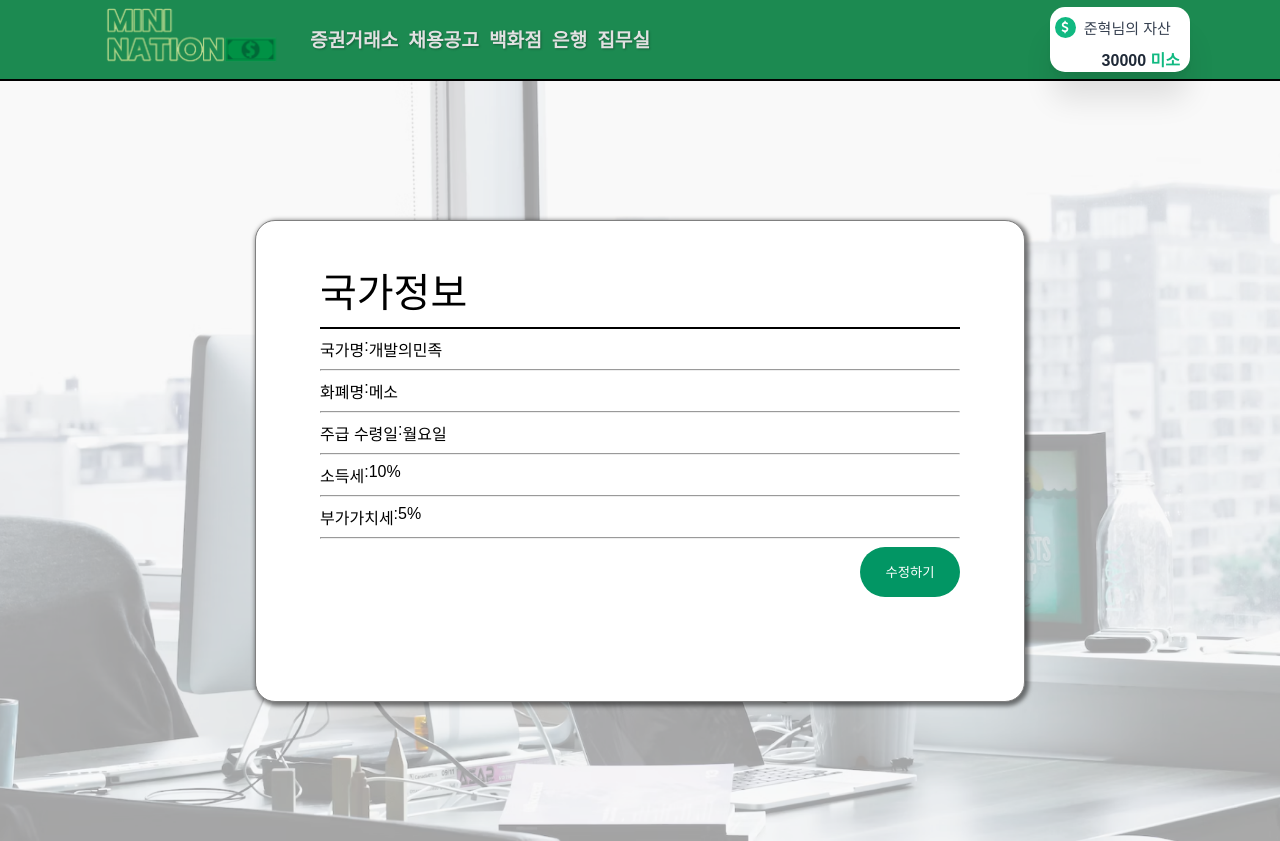
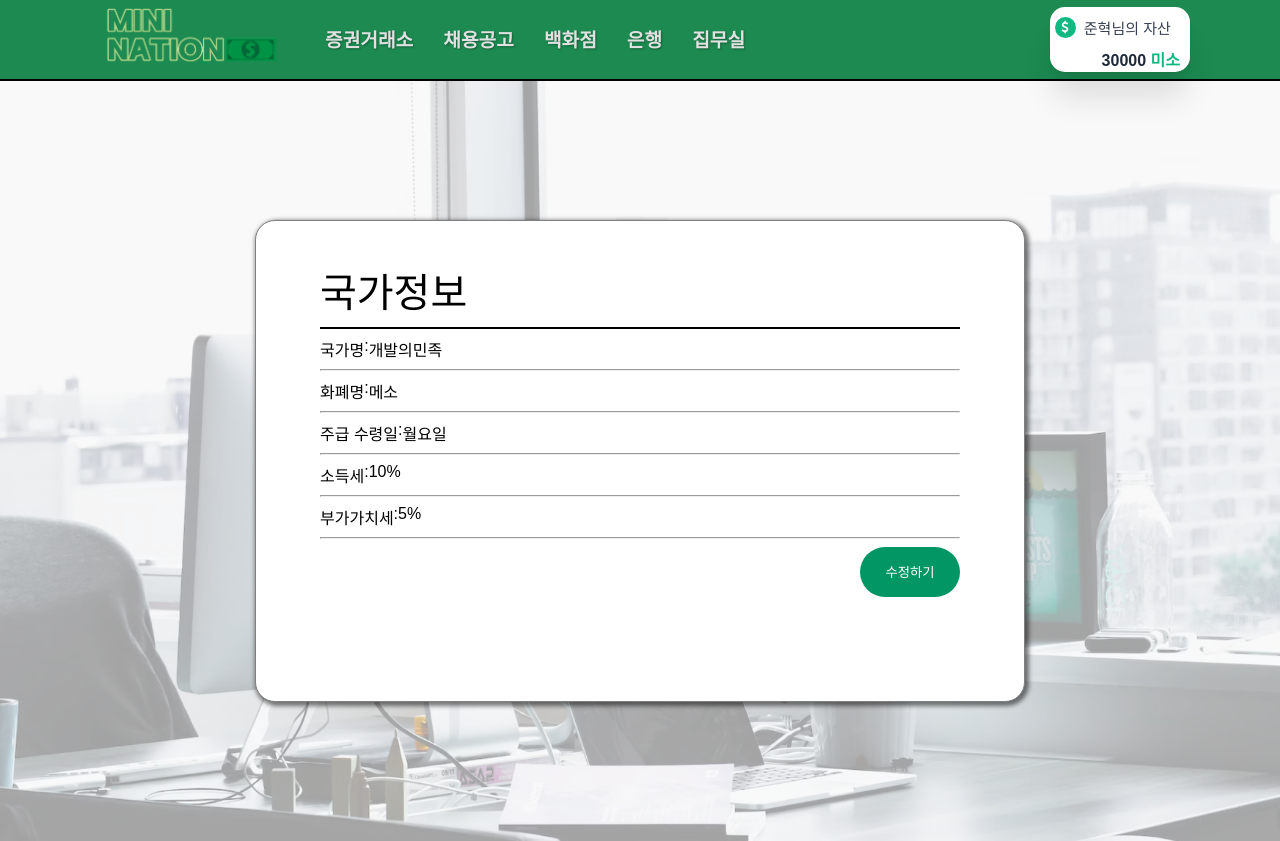
Before and after one commit to junhyuk11/minination_pjt, a React (Create React App) app in the folder Frontend/: page /admin/office in a window 1280 px wide. Built offline with nearby package versions, Linux system fonts and the light colour scheme; a web font is replaced by a local one; what recoil-persist would draw is missing.

Commit message:
fix: navbar gap

```diff
--- a/Frontend/src/components/Common/Organisms/NavBar.css
+++ b/Frontend/src/components/Common/Organisms/NavBar.css
@@ -22,7 +22,7 @@
   }
 
   .header .links a {
-    margin-right: 10px;
+    margin: 15px;
     text-decoration: none;
     color: #e1e1e1;
     font-size: 1.2em;
```
